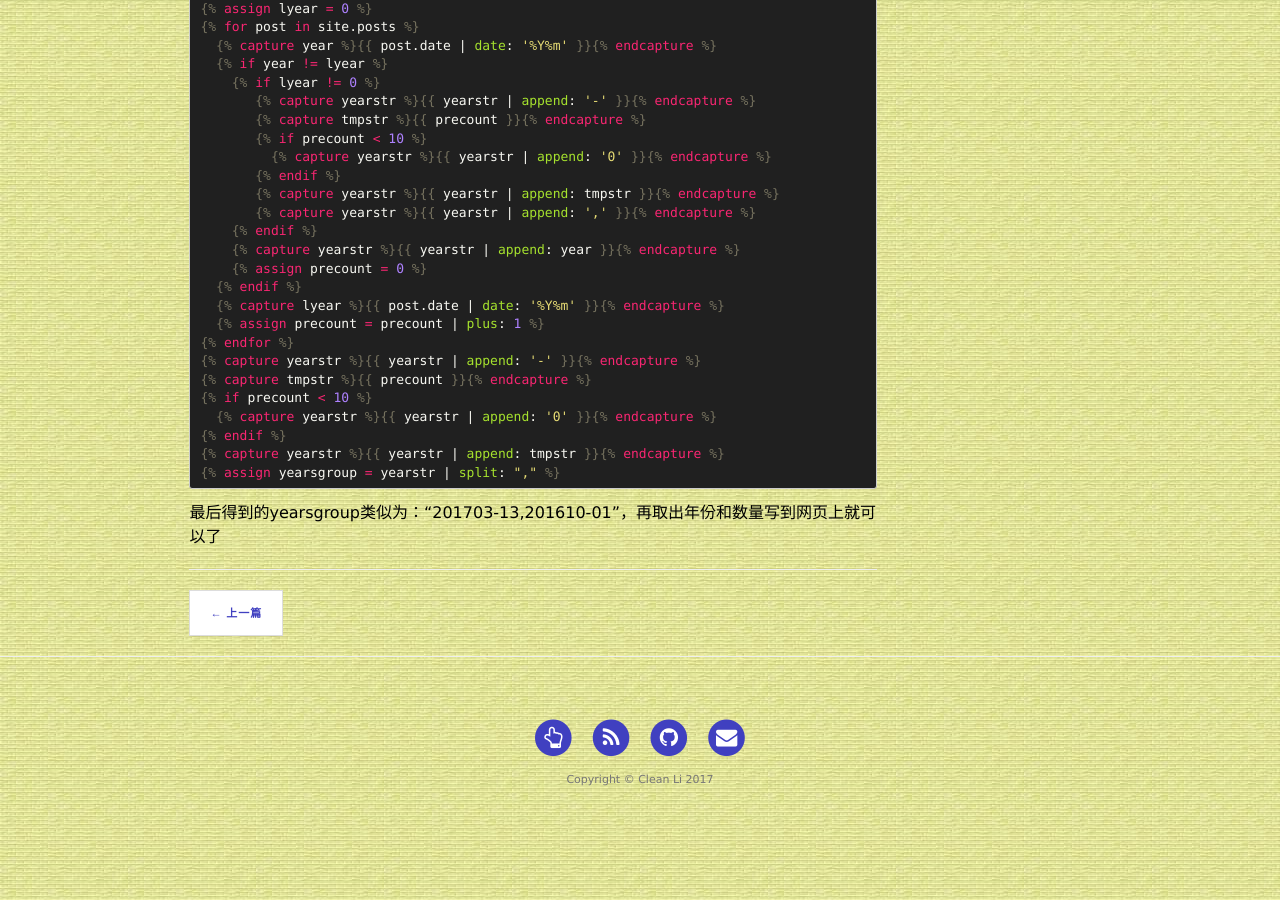
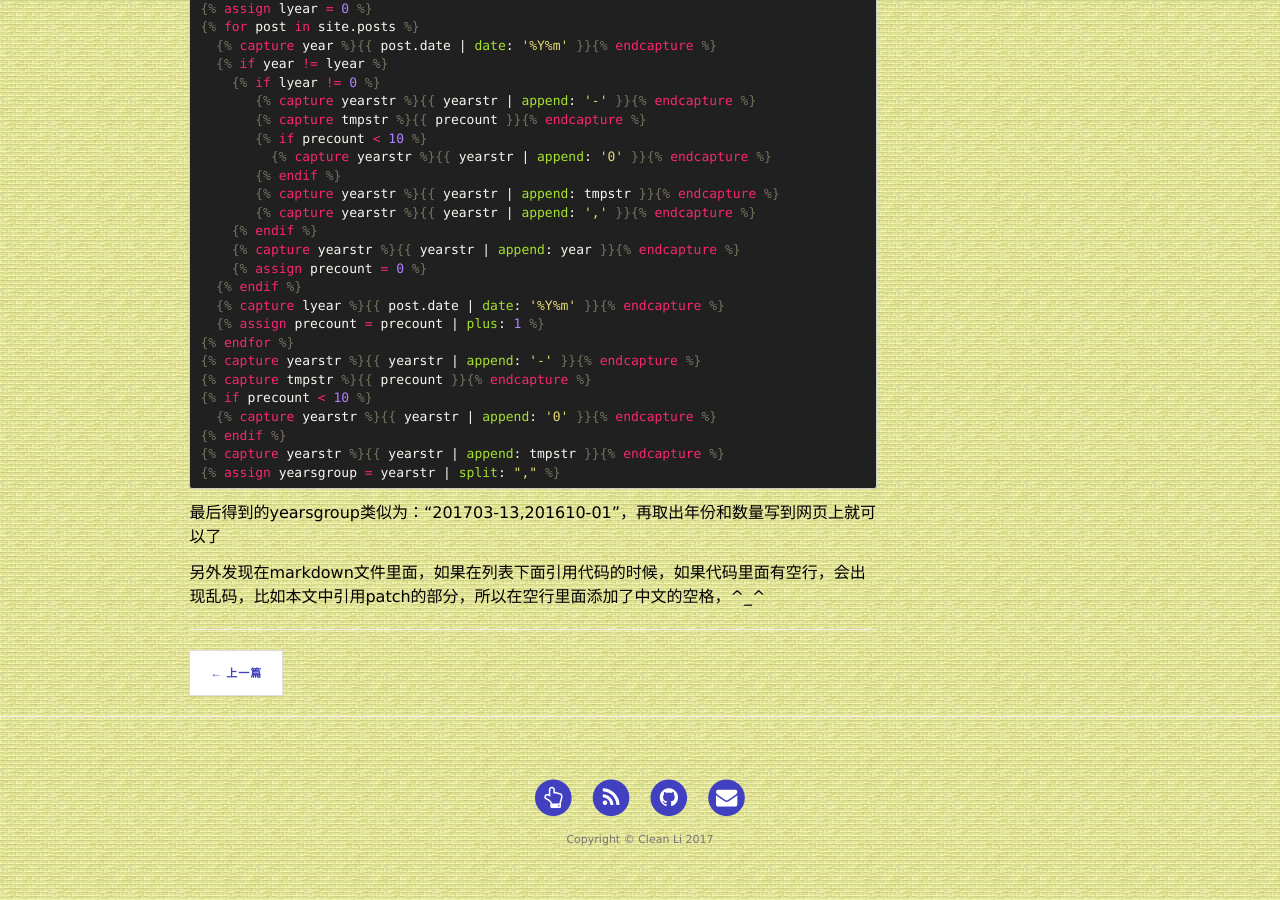
Before and after one commit to cleanli/cleanhome, a Jekyll site: the page built from _posts/2017-07-10-Blog_archives.md, in a window 1280 px wide and 900 px high, scrolled down 1847 px. Built offline with Jekyll 4.4.1, drawn with Linux system fonts in a browser that asks for light colours.

Commit message:
some update

````diff
--- a/_posts/2017-07-10-Blog_archives.md
+++ b/_posts/2017-07-10-Blog_archives.md
@@ -113,3 +113,5 @@ index 0000000..d002f40
 ```{% endraw %}
 
 最后得到的yearsgroup类似为：“201703-13,201610-01”，再取出年份和数量写到网页上就可以了
+
+另外发现在markdown文件里面，如果在列表下面引用代码的时候，如果代码里面有空行，会出现乱码，比如本文中引用patch的部分，所以在空行里面添加了中文的空格，^_^
````
